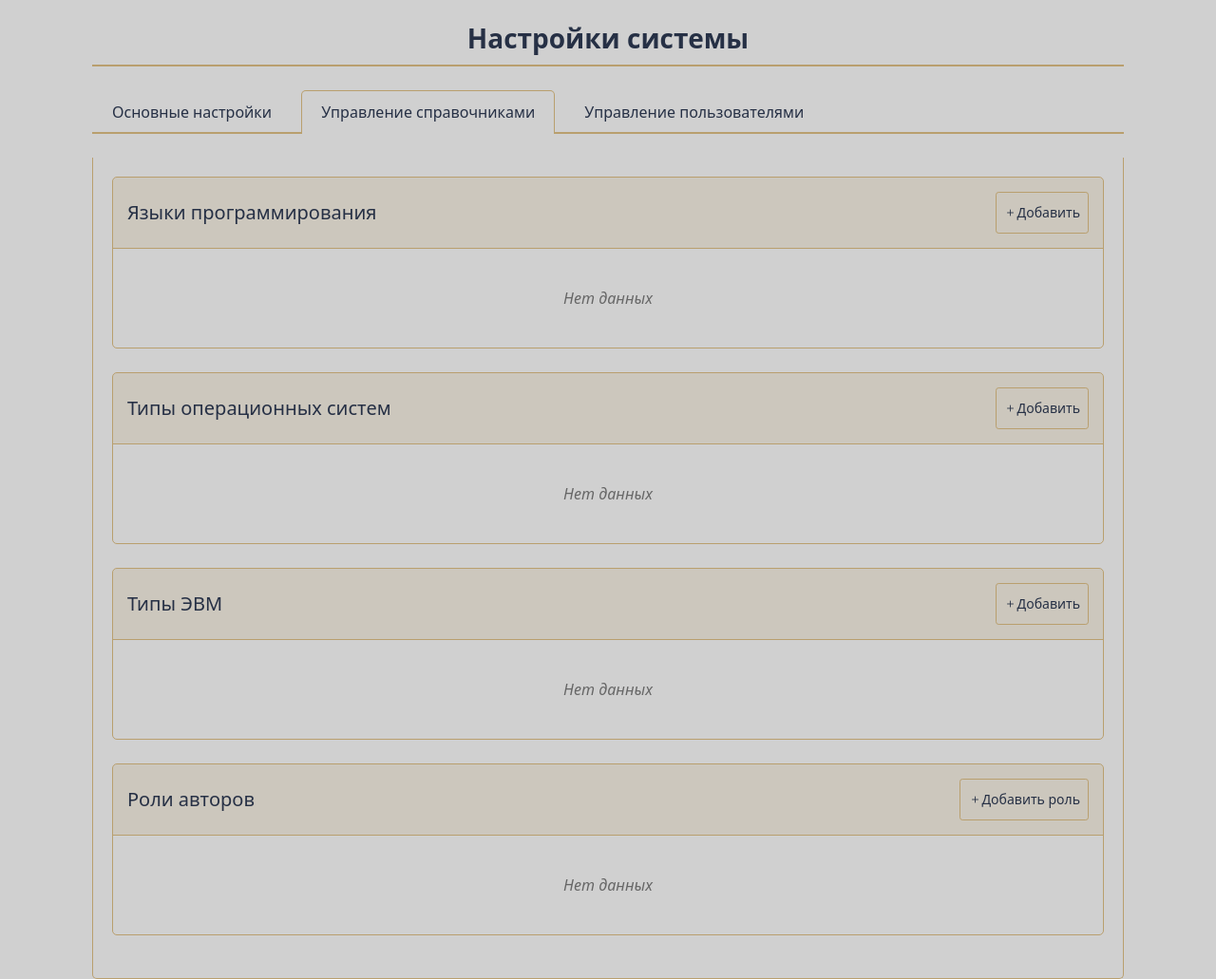
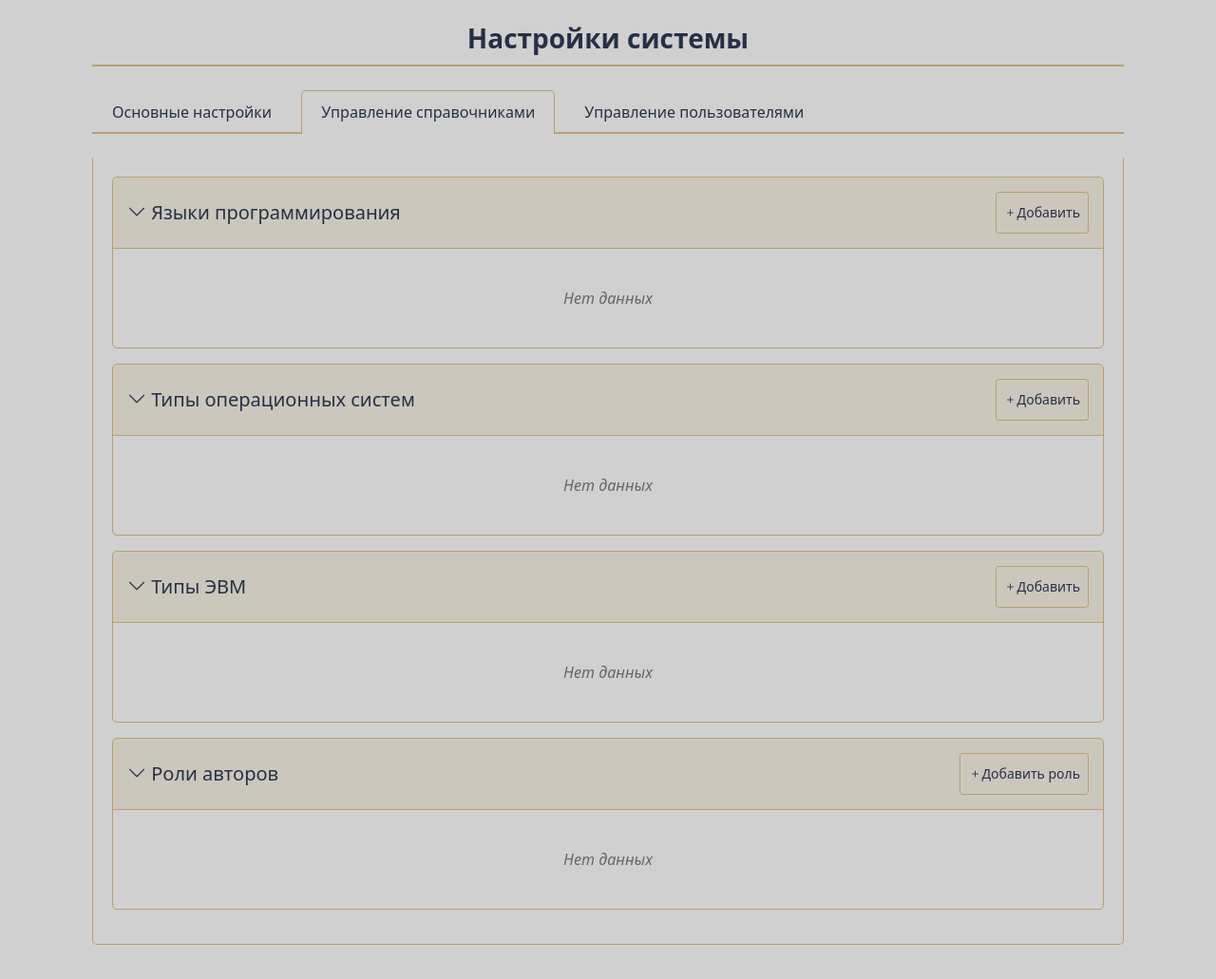
Before and after one commit to vallleriankkka/diploma, a Flask app: page /settings in a window 1280 px wide, after a click on "Управление справочниками". Shown: the part 62-1093 px from the top of the page at 95% size. After the commit the page ends 1057 px from the top, so only its background shows below. Run offline with Flask 3, Linux system fonts and the light colour scheme; the visitor is signed in with stand-in values (Sample User, id 1); data that the repository does not hold is empty; some libraries are stand-ins or nearby versions.

Commit message:
разворач сворач справ

```diff
--- a/templates/settings/index.html
+++ b/templates/settings/index.html
@@ -631,50 +631,35 @@
         </div>
 
         <!-- Справочники -->
+        <!-- Справочники -->
         <div class="tab-pane fade" id="references" role="tabpanel">
-            <div class="reference-table">
-                <div class="table-header">
-                    <h5>Языки программирования</h5>
+
+            <!-- Справочник 1: Языки программирования (свернутый по умолчанию) -->
+            <div class="reference-table mb-3">
+                <div class="table-header" style="cursor: pointer;" onclick="toggleReference(this)">
+                    <div class="d-flex justify-content-between align-items-center w-100">
+                        <h5 class="mb-0">
+                            <i class="bi bi-chevron-down collapse-icon"></i> Языки программирования
+                        </h5>
                         <button type="button" class="btn btn-outline-primary btn-sm"
-                            onclick="showAddModal('programming_language')"><i class="bi bi-plus"></i> Добавить
+                                onclick="event.stopPropagation(); showAddModal('programming_language')">
+                            <i class="bi bi-plus"></i> Добавить
                         </button>
                     </div>
-                <div class="table-body" id="programmingLanguagesTable">
+                </div>
+                <div class="table-body collapse show" id="collapseProgrammingLanguages">
+                    <div id="programmingLanguagesTable">
                         {% for lang in programming_languages %}
                         <div class="table-row" data-id="{{ lang.id }}">
                             <div class="table-cell">{{ lang.name }}</div>
                             <div class="table-cell actions">
                                 <button class="btn btn-sm btn-outline-warning"
-                                    onclick="editReference('programming_language', {{ lang.id }}, '{{ lang.name }}')"><i
-                                    class="bi bi-pencil"></i></button>
+                                        onclick="editReference('programming_language', {{ lang.id }}, '{{ lang.name }}')">
+                                    <i class="bi bi-pencil"></i>
+                                </button>
                                 <button class="btn btn-sm btn-outline-danger"
-                                    onclick="deleteReference('programming_language', {{ lang.id }})"><i
-                                    class="bi bi-trash"></i></button>
-                        </div>
-                    </div>
-                    {% else %}
-                    <div class="empty-row">Нет данных</div>
-                    {% endfor %}
-                </div>
-            </div>
-
-            <div class="reference-table">
-                <div class="table-header">
-                    <h5>Типы операционных систем</h5>
-                    <button type="button" class="btn btn-outline-primary btn-sm" onclick="showAddModal('os_type')"><i
-                            class="bi bi-plus"></i> Добавить
-                    </button>
-                </div>
-                <div class="table-body" id="osTypesTable">
-                    {% for os in os_types %}
-                    <div class="table-row" data-id="{{ os.id }}">
-                        <div class="table-cell">{{ os.name }}</div>
-                        <div class="table-cell actions">
-                            <button class="btn btn-sm btn-outline-warning"
-                                    onclick="editReference('os_type', {{ os.id }}, '{{ os.name }}')"><i
-                                    class="bi bi-pencil"></i></button>
-                            <button class="btn btn-sm btn-outline-danger"
-                                    onclick="deleteReference('os_type', {{ os.id }})"><i class="bi bi-trash"></i>
+                                        onclick="deleteReference('programming_language', {{ lang.id }})">
+                                    <i class="bi bi-trash"></i>
                                 </button>
                             </div>
                         </div>
@@ -683,50 +668,34 @@
                         {% endfor %}
                     </div>
                 </div>
+            </div>
 
-            <div class="reference-table">
-                <div class="table-header">
-                    <h5>Типы ЭВМ</h5>
+            <!-- Справочник 2: Типы операционных систем (развернутый по умолчанию) -->
+            <div class="reference-table mb-3">
+                <div class="table-header" style="cursor: pointer;" onclick="toggleReference(this)">
+                    <div class="d-flex justify-content-between align-items-center w-100">
+                        <h5 class="mb-0">
+                            <i class="bi bi-chevron-down collapse-icon"></i> Типы операционных систем
+                        </h5>
                         <button type="button" class="btn btn-outline-primary btn-sm"
-                            onclick="showAddModal('computer_type')"><i class="bi bi-plus"></i> Добавить
+                                onclick="event.stopPropagation(); showAddModal('os_type')">
+                            <i class="bi bi-plus"></i> Добавить
                         </button>
                     </div>
-                <div class="table-body" id="computerTypesTable">
-                    {% for computer in computer_types %}
-                    <div class="table-row" data-id="{{ computer.id }}">
-                        <div class="table-cell">{{ computer.name }}</div>
+                </div>
+                <div class="table-body collapse show" id="collapseOsTypes">
+                    <div id="osTypesTable">
+                        {% for os in os_types %}
+                        <div class="table-row" data-id="{{ os.id }}">
+                            <div class="table-cell">{{ os.name }}</div>
                             <div class="table-cell actions">
                                 <button class="btn btn-sm btn-outline-warning"
-                                    onclick="editReference('computer_type', {{ computer.id }}, '{{ computer.name }}')">
-                                <i class="bi bi-pencil"></i></button>
+                                        onclick="editReference('os_type', {{ os.id }}, '{{ os.name }}')">
+                                    <i class="bi bi-pencil"></i>
+                                </button>
                                 <button class="btn btn-sm btn-outline-danger"
-                                    onclick="deleteReference('computer_type', {{ computer.id }})"><i
-                                    class="bi bi-trash"></i></button>
-                        </div>
-                    </div>
-                    {% else %}
-                    <div class="empty-row">Нет данных</div>
-                    {% endfor %}
-                </div>
-            </div>
-
-            <div class="reference-table">
-                <div class="table-header">
-                    <h5>Роли авторов</h5>
-                    <button type="button" class="btn btn-outline-primary btn-sm" onclick="showAddModal('author_role')">
-                        <i class="bi bi-plus"></i> Добавить роль
-                    </button>
-                </div>
-                <div class="table-body" id="authorRolesTable">
-                    {% for role in author_roles %}
-                    <div class="table-row" data-id="{{ role.id }}">
-                        <div class="table-cell">{{ role.name }}</div>
-                        <div class="table-cell actions">
-                            <button class="btn btn-sm btn-outline-warning"
-                                    onclick="editReference('author_role', {{ role.id }}, '{{ role.name }}')"><i
-                                    class="bi bi-pencil"></i></button>
-                            <button class="btn btn-sm btn-outline-danger"
-                                    onclick="deleteReference('author_role', {{ role.id }})"><i class="bi bi-trash"></i>
+                                        onclick="deleteReference('os_type', {{ os.id }})">
+                                    <i class="bi bi-trash"></i>
                                 </button>
                             </div>
                         </div>
@@ -735,6 +704,80 @@
                         {% endfor %}
                     </div>
                 </div>
+            </div>
+
+            <!-- Справочник 3: Типы ЭВМ (свернутый по умолчанию) -->
+            <div class="reference-table mb-3">
+                <div class="table-header" style="cursor: pointer;" onclick="toggleReference(this)">
+                    <div class="d-flex justify-content-between align-items-center w-100">
+                        <h5 class="mb-0">
+                            <i class="bi bi-chevron-down collapse-icon"></i> Типы ЭВМ
+                        </h5>
+                        <button type="button" class="btn btn-outline-primary btn-sm"
+                                onclick="event.stopPropagation(); showAddModal('computer_type')">
+                            <i class="bi bi-plus"></i> Добавить
+                        </button>
+                    </div>
+                </div>
+                <div class="table-body collapse show" id="collapseComputerTypes">
+                    <div id="computerTypesTable">
+                        {% for computer in computer_types %}
+                        <div class="table-row" data-id="{{ computer.id }}">
+                            <div class="table-cell">{{ computer.name }}</div>
+                            <div class="table-cell actions">
+                                <button class="btn btn-sm btn-outline-warning"
+                                        onclick="editReference('computer_type', {{ computer.id }}, '{{ computer.name }}')">
+                                    <i class="bi bi-pencil"></i>
+                                </button>
+                                <button class="btn btn-sm btn-outline-danger"
+                                        onclick="deleteReference('computer_type', {{ computer.id }})">
+                                    <i class="bi bi-trash"></i>
+                                </button>
+                            </div>
+                        </div>
+                        {% else %}
+                        <div class="empty-row">Нет данных</div>
+                        {% endfor %}
+                    </div>
+                </div>
+            </div>
+
+            <!-- Справочник 4: Роли авторов (развернутый по умолчанию) -->
+            <div class="reference-table mb-3">
+                <div class="table-header" style="cursor: pointer;" onclick="toggleReference(this)">
+                    <div class="d-flex justify-content-between align-items-center w-100">
+                        <h5 class="mb-0">
+                            <i class="bi bi-chevron-down collapse-icon"></i> Роли авторов
+                        </h5>
+                        <button type="button" class="btn btn-outline-primary btn-sm"
+                                onclick="event.stopPropagation(); showAddModal('author_role')">
+                            <i class="bi bi-plus"></i> Добавить роль
+                        </button>
+                    </div>
+                </div>
+                <div class="table-body collapse show" id="collapseAuthorRoles">
+                    <div id="authorRolesTable">
+                        {% for role in author_roles %}
+                        <div class="table-row" data-id="{{ role.id }}">
+                            <div class="table-cell">{{ role.name }}</div>
+                            <div class="table-cell actions">
+                                <button class="btn btn-sm btn-outline-warning"
+                                        onclick="editReference('author_role', {{ role.id }}, '{{ role.name }}')">
+                                    <i class="bi bi-pencil"></i>
+                                </button>
+                                <button class="btn btn-sm btn-outline-danger"
+                                        onclick="deleteReference('author_role', {{ role.id }})">
+                                    <i class="bi bi-trash"></i>
+                                </button>
+                            </div>
+                        </div>
+                        {% else %}
+                        <div class="empty-row">Нет данных</div>
+                        {% endfor %}
+                    </div>
+                </div>
+            </div>
+
         </div>
 
         <!-- Пользователи -->
@@ -971,6 +1014,30 @@
 
 {% block scripts %}
 <script>
+    // Функция сворачивания/разворачивания справочников
+function toggleReference(headerElement) {
+    // Находим родительский .reference-table
+    const referenceTable = headerElement.closest('.reference-table');
+    // Находим блок .table-body внутри него
+    const body = referenceTable.querySelector('.table-body');
+    // Находим иконку
+    const icon = headerElement.querySelector('.collapse-icon');
+
+    // Переключаем класс collapse (Bootstrap)
+    if (body.classList.contains('show')) {
+        body.classList.remove('show');
+        if (icon) {
+            icon.classList.remove('bi-chevron-down');
+            icon.classList.add('bi-chevron-right');
+        }
+    } else {
+        body.classList.add('show');
+        if (icon) {
+            icon.classList.remove('bi-chevron-right');
+            icon.classList.add('bi-chevron-down');
+        }
+    }
+}
     function showError(message) {
         const errorDiv = document.getElementById('globalError');
         errorDiv.textContent = message;
```
Lines whose indentation alone changed are shown as unchanged.
